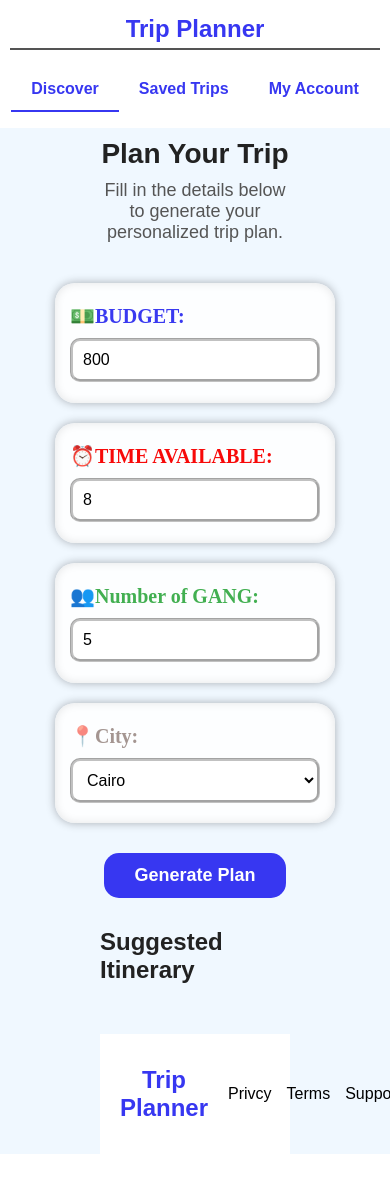
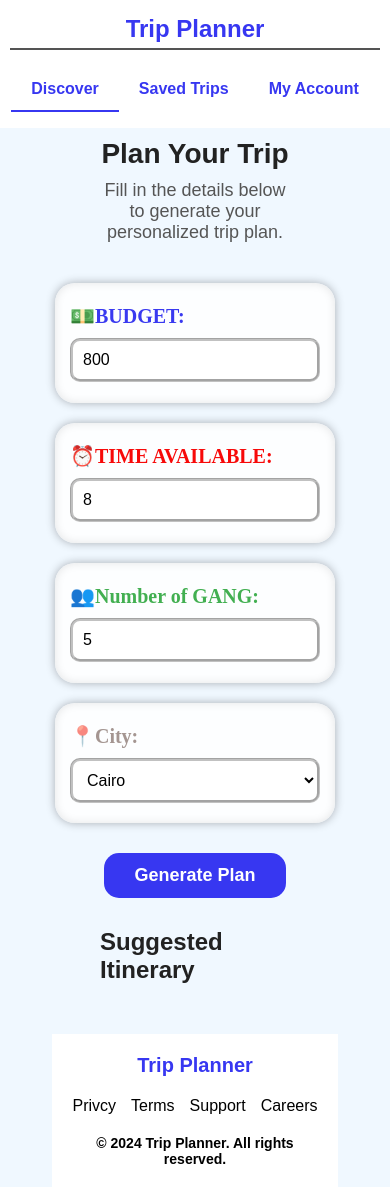
Before and after one commit to Mostafa205dev/NekhrogFeen, a React (Create React App) app: page / in a window 390 px wide. Before the commit the page ends 1154 px from the top, so only its background shows below. Built offline with nearby package versions, Linux system fonts and the light colour scheme.

Commit message:
edit footer for phone

```diff
--- a/src/components/Footer.css
+++ b/src/components/Footer.css
@@ -20,3 +20,18 @@
 .footer .rights{
     font-size: 14px;
 }
+
+
+@media (max-width:600px) {
+    .footer{
+        flex-direction: column;
+        width: fit-content;
+    }
+    .footer  .icon{
+
+        font-size: 20px;
+        width: 200px;
+        height: fit-content;
+
+    }
+}
```
Also changed, not shown: src/logo.svg (deleted), 1 other file (tests, documents, lock files or other folders).
